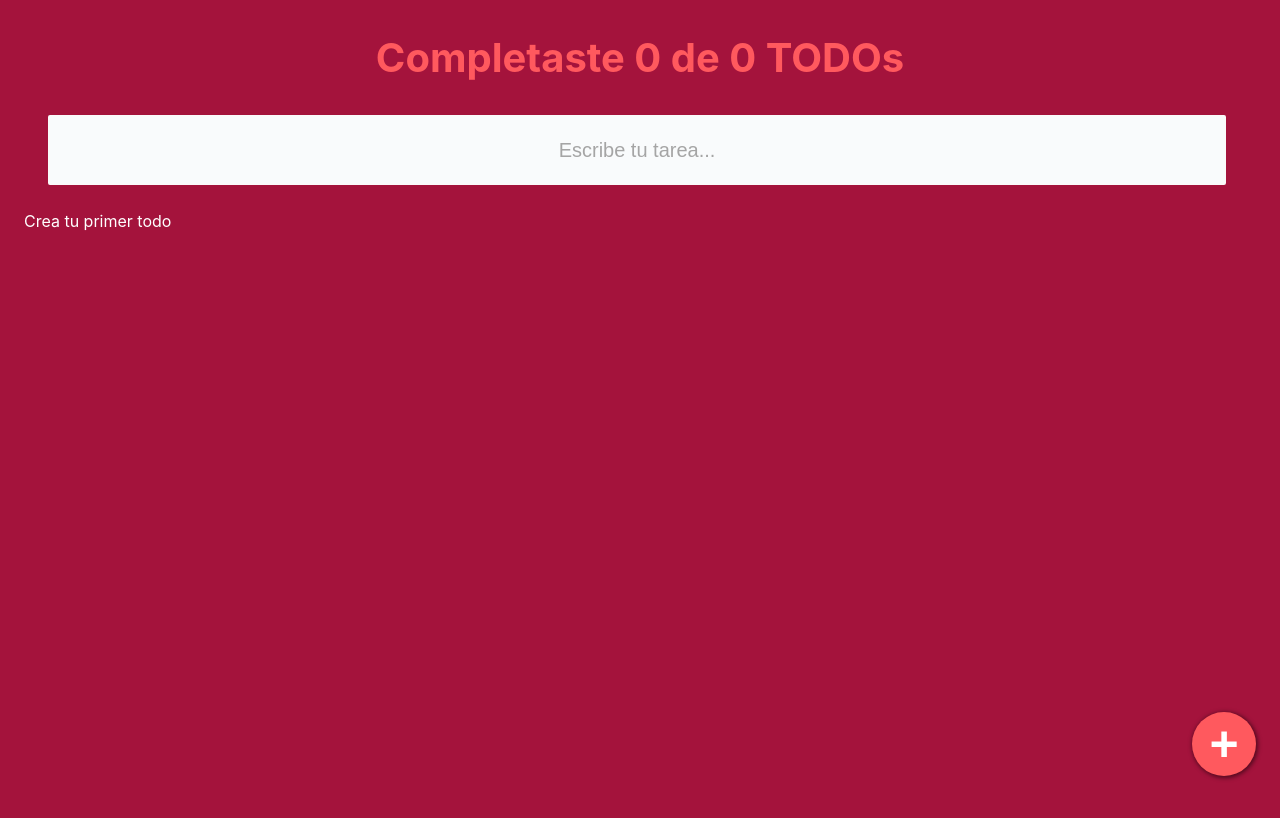
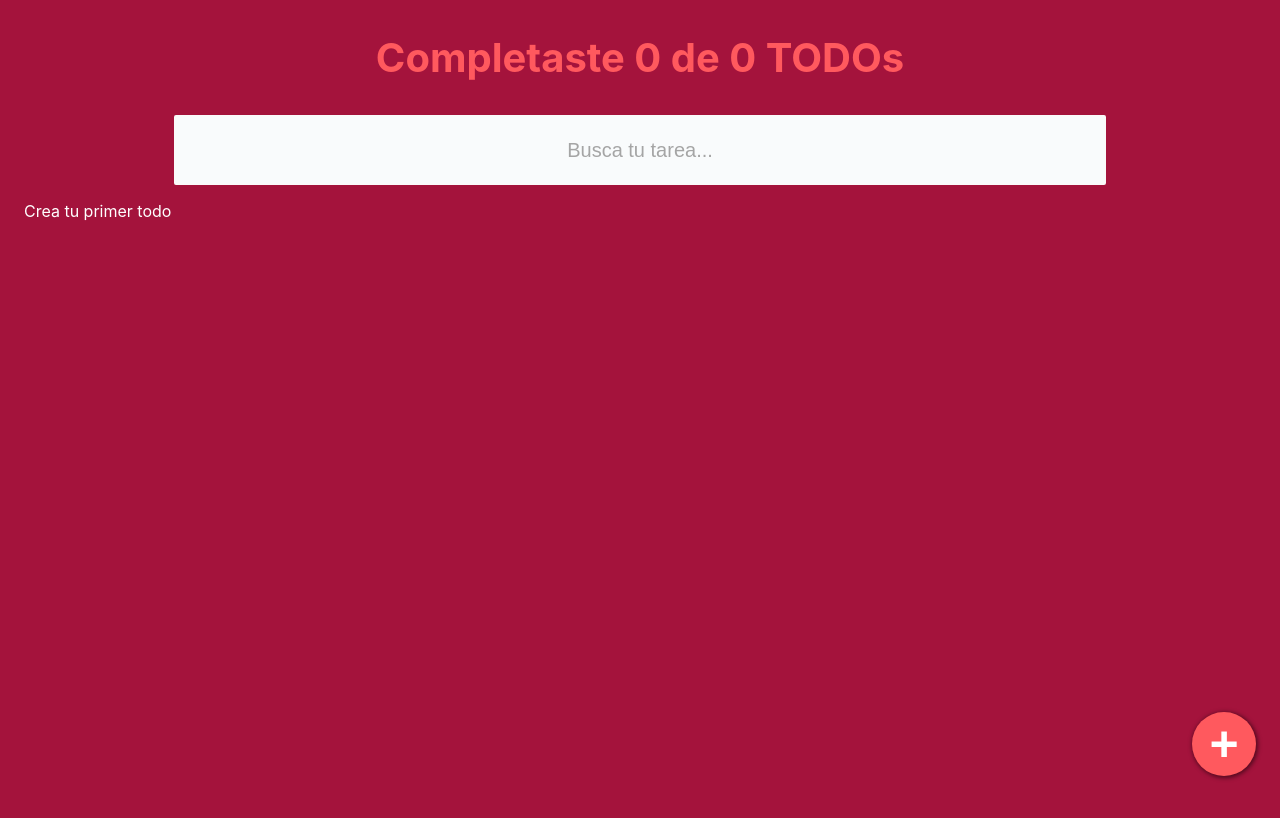
Before and after one commit to VickyMastro/App-TODOs, a React (Create React App) app: page / in a window 1280 px wide. Shown: the top 818 px of the page. Built offline with nearby package versions, Linux system fonts and the light colour scheme.

Commit message:
Arreglo botones de modal y centro buscador

```diff
--- a/src/components/formulario/TodoForm.css
+++ b/src/components/formulario/TodoForm.css
@@ -41,7 +41,6 @@ textarea{
 }
 
 .buttons{
-    margin-top: 35px;
     margin-bottom: 15px;
     display: flex;
     justify-content: space-around;
--- a/src/components/formulario/TodoForm.jsx
+++ b/src/components/formulario/TodoForm.jsx
@@ -24,6 +24,13 @@ function TodoForm(){
         }
     }
 
+    const onEnterPress = (e) => {
+        if(e.keyCode === 13) {
+            e.preventDefault();
+            onSubmit(e)
+        }
+      }
+
     return(
         <form onSubmit = {onSubmit} className="formulario">
             <div className="form-container">
@@ -32,6 +39,7 @@ function TodoForm(){
                 <textarea
                     value={newTodoValue}
                     onChange={onChange}
+                    onKeyDown={onEnterPress}
                     placeholder="Escribe aquí"
                     className="textarea"
                     rows="6"
--- a/src/components/input/TodoSearch.css
+++ b/src/components/input/TodoSearch.css
@@ -1,7 +1,9 @@
 .InputSearch{
-    margin: 0 24px;
+    width: calc(80% - 62px);
     height: 64px;
-    width: calc(100% - 62px);
+
+    display: block;
+    margin: 0 auto;
     margin-bottom: 10px;
 
     color: black;
--- a/src/components/input/TodoSearch.jsx
+++ b/src/components/input/TodoSearch.jsx
@@ -12,7 +12,7 @@ function TodoSearch (){
     return (
         <input
             className = "InputSearch"
-            placeholder="Escribe tu tarea..."
+            placeholder="Busca tu tarea..."
             value={searchValue}
             onChange={changes}
         />
```
